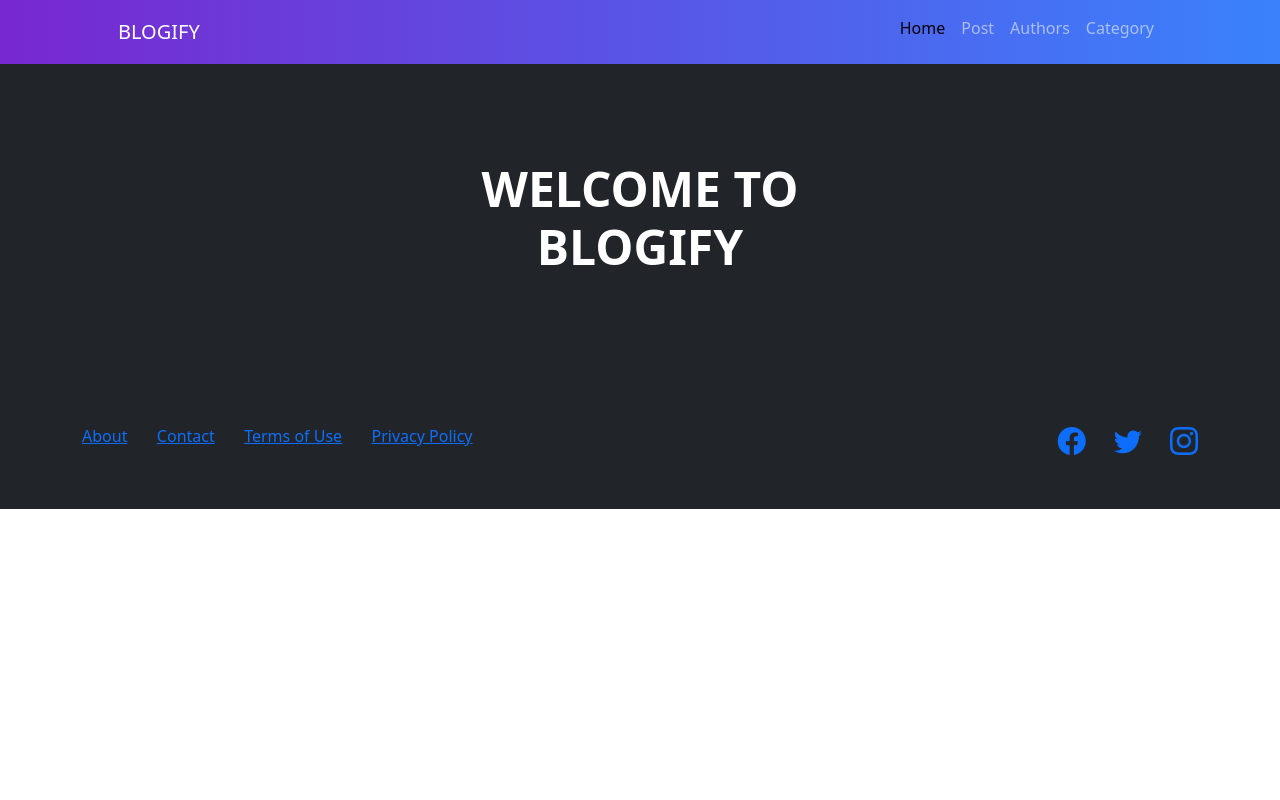
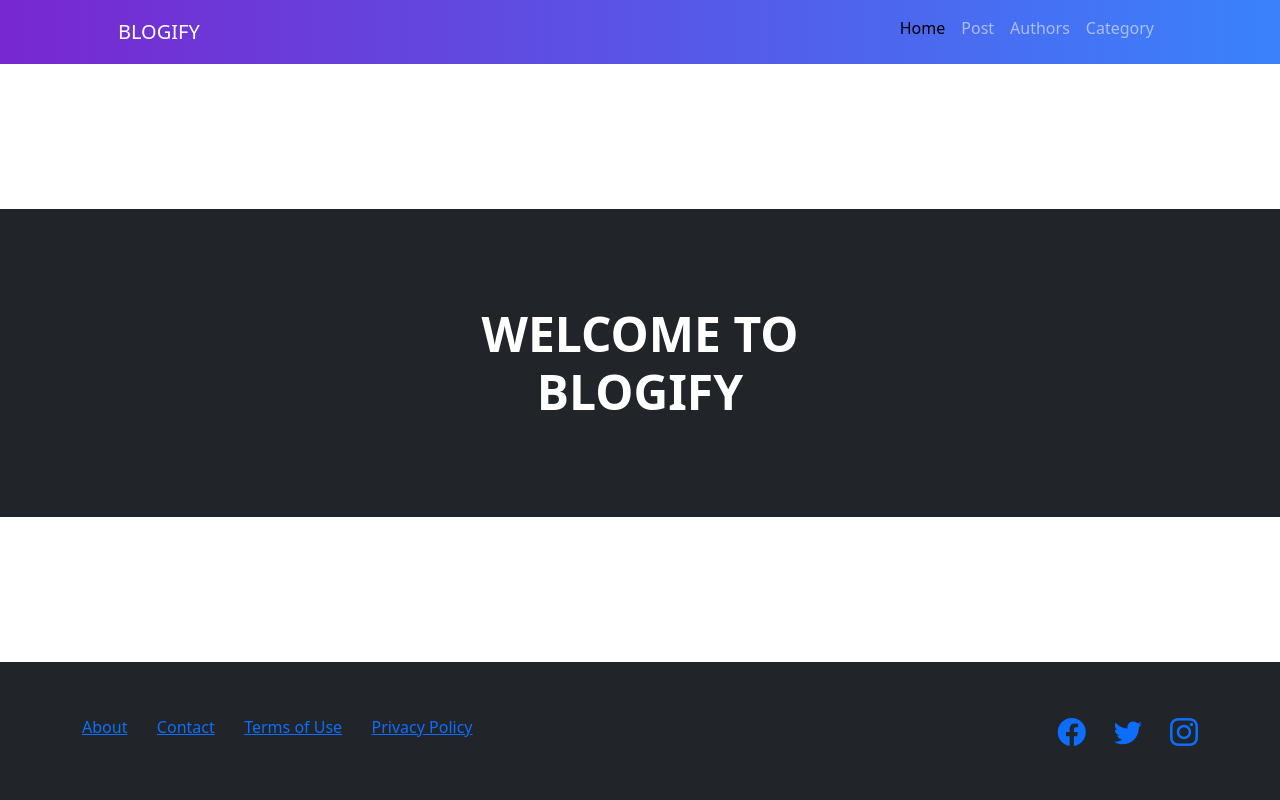
Before and after one commit to ffarzam/CW-98, a Django app: page / in a window 1280 px wide. Run offline with Django 4.2, Linux system fonts and the light colour scheme; some libraries are stand-ins or nearby versions.

Commit message:
Updating base.html

```diff
--- a/week15/template/base.html
+++ b/week15/template/base.html
@@ -3,16 +3,22 @@
 <head>
     <meta charset="UTF-8">
     <title>{% block title %} {%endblock%}</title>
-    <link href="https://cdn.jsdelivr.net/npm/bootstrap-icons@1.4.1/font/bootstrap-icons.css" rel="stylesheet" />
-    <link href="https://cdn.jsdelivr.net/npm/bootstrap@5.3.0/dist/css/bootstrap.min.css" rel="stylesheet" integrity="sha384-9ndCyUaIbzAi2FUVXJi0CjmCapSmO7SnpJef0486qhLnuZ2cdeRhO02iuK6FUUVM" crossorigin="anonymous">
+    <link href="https://cdn.jsdelivr.net/npm/bootstrap-icons@1.4.1/font/bootstrap-icons.css" rel="stylesheet"/>
+    <link href="https://cdn.jsdelivr.net/npm/bootstrap@5.3.0/dist/css/bootstrap.min.css" rel="stylesheet"
+          integrity="sha384-9ndCyUaIbzAi2FUVXJi0CjmCapSmO7SnpJef0486qhLnuZ2cdeRhO02iuK6FUUVM" crossorigin="anonymous">
+    <link
+            href="https://cdnjs.cloudflare.com/ajax/libs/font-awesome/6.0.0/css/all.min.css"
+            rel="stylesheet"/>
 
 </head>
-<body>
+<body class="vh-100 d-flex flex-column justify-content-between bg-gr">
 {%include "navbar.html"%}
-<div>
-{% block content %} {%endblock%}
+<div class="d-flex flex-column flex-grow-1 justify-content-center ">
+    {% block content %} {%endblock%}
 </div>
-{%include "footer.html"%}
-<script src="https://cdn.jsdelivr.net/npm/bootstrap@5.3.0/dist/js/bootstrap.bundle.min.js" integrity="sha384-geWF76RCwLtnZ8qwWowPQNguL3RmwHVBC9FhGdlKrxdiJJigb/j/68SIy3Te4Bkz" crossorigin="anonymous"></script>
+    {%include "footer.html"%}
+<script src="https://cdn.jsdelivr.net/npm/bootstrap@5.3.0/dist/js/bootstrap.bundle.min.js"
+        integrity="sha384-geWF76RCwLtnZ8qwWowPQNguL3RmwHVBC9FhGdlKrxdiJJigb/j/68SIy3Te4Bkz"
+        crossorigin="anonymous"></script>
 </body>
 </html>
```
